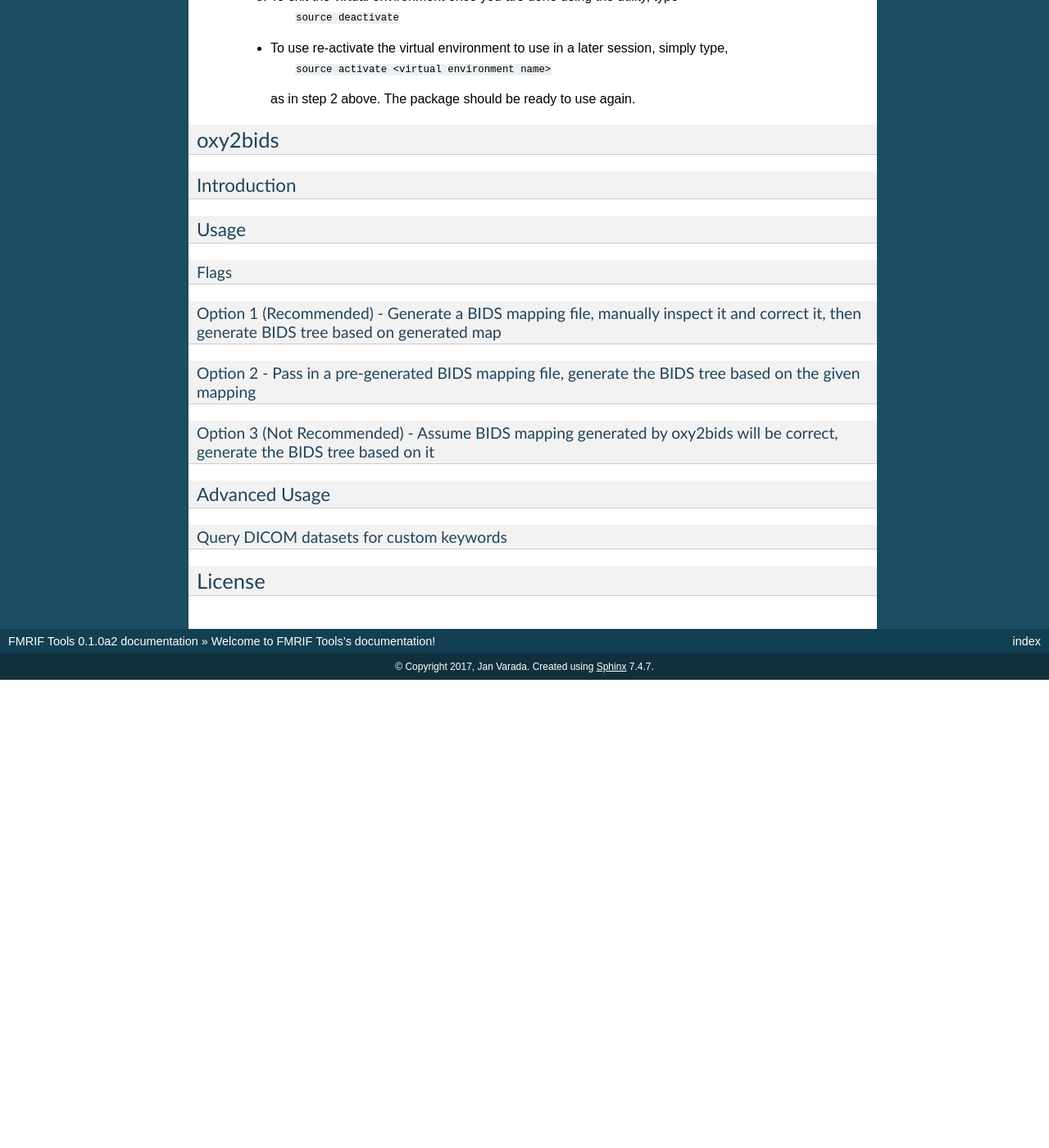
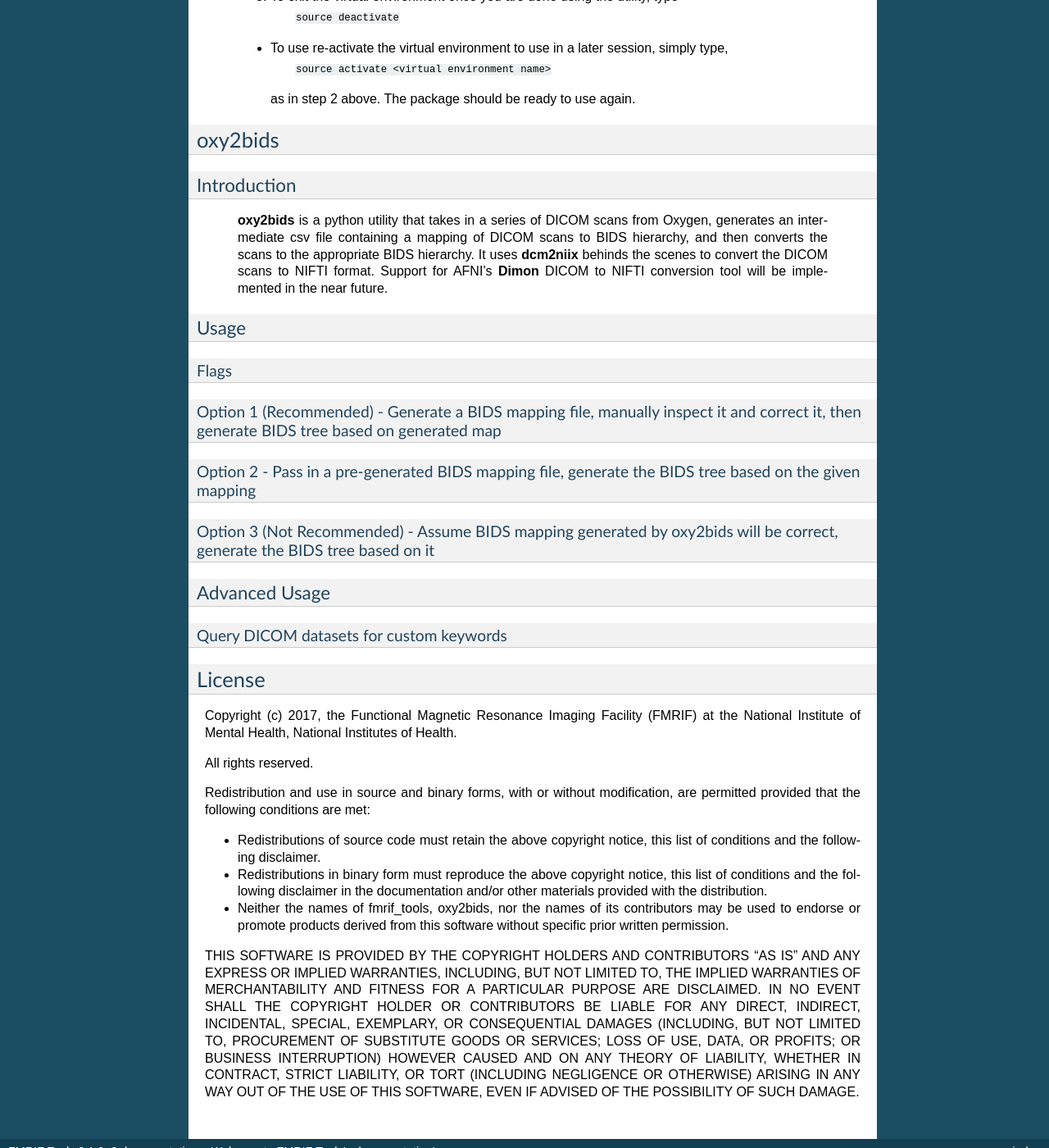
Before and after one commit to nih-fmrif/fmrif_tools, a Sphinx documentation site: the page built from docs/index.rst, in a window 1280 px wide and 1400 px high, scrolled down 1097 px. Shown: the whole window at 82% size. Built offline with Sphinx 7.4.7, drawn with Linux system fonts in a browser that asks for light colours; before the commit the page ends 1926 px from its top, so only the background shows below that.

Commit message:
updated license

```diff
--- a/docs/index.rst
+++ b/docs/index.rst
@@ -19,7 +19,7 @@
           directory structure
 
     For more information, or assistance, contact the lead developer at:
-        ``jan.varada -at- nih -dot- gov``.
+        ``jan.varada -at- nih -dot- gov``
 
     Please submit any bug reports or feature requests at `Report bugs or Feature Requests <https://github.com/nih-fmrif/fmrif_tools/issues>`_.
 
@@ -70,9 +70,16 @@
 Introduction
 ============
 
+    **oxy2bids** is a python utility that takes in a series of DICOM scans from Oxygen, generates an intermediate csv file
+    containing a mapping of DICOM scans to BIDS hierarchy, and then converts the scans to the appropriate BIDS hierarchy. It
+    uses **dcm2niix** behinds the scenes to convert the DICOM scans to NIFTI format. Support for AFNI's **Dimon** DICOM to NIFTI
+    conversion tool will be implemented in the near future.
+
 =====
 Usage
 =====
+
+
 
 -----
 Flags
@@ -104,3 +111,33 @@
 *******
 License
 *******
+
+Copyright (c) 2017, the Functional Magnetic Resonance Imaging Facility (FMRIF) at the National Institute of Mental Health,
+National Institutes of Health.
+
+All rights reserved.
+
+Redistribution and use in source and binary forms, with or without
+modification, are permitted provided that the following conditions are met:
+
+* Redistributions of source code must retain the above copyright notice, this
+  list of conditions and the following disclaimer.
+
+* Redistributions in binary form must reproduce the above copyright notice,
+  this list of conditions and the following disclaimer in the documentation
+  and/or other materials provided with the distribution.
+
+* Neither the names of fmrif_tools, oxy2bids, nor the names of its
+  contributors may be used to endorse or promote products derived from
+  this software without specific prior written permission.
+
+THIS SOFTWARE IS PROVIDED BY THE COPYRIGHT HOLDERS AND CONTRIBUTORS "AS IS"
+AND ANY EXPRESS OR IMPLIED WARRANTIES, INCLUDING, BUT NOT LIMITED TO, THE
+IMPLIED WARRANTIES OF MERCHANTABILITY AND FITNESS FOR A PARTICULAR PURPOSE ARE
+DISCLAIMED. IN NO EVENT SHALL THE COPYRIGHT HOLDER OR CONTRIBUTORS BE LIABLE
+FOR ANY DIRECT, INDIRECT, INCIDENTAL, SPECIAL, EXEMPLARY, OR CONSEQUENTIAL
+DAMAGES (INCLUDING, BUT NOT LIMITED TO, PROCUREMENT OF SUBSTITUTE GOODS OR
+SERVICES; LOSS OF USE, DATA, OR PROFITS; OR BUSINESS INTERRUPTION) HOWEVER
+CAUSED AND ON ANY THEORY OF LIABILITY, WHETHER IN CONTRACT, STRICT LIABILITY,
+OR TORT (INCLUDING NEGLIGENCE OR OTHERWISE) ARISING IN ANY WAY OUT OF THE USE
+OF THIS SOFTWARE, EVEN IF ADVISED OF THE POSSIBILITY OF SUCH DAMAGE.
--- a/oxy2bids/__about__.py
+++ b/oxy2bids/__about__.py
@@ -12,7 +12,7 @@
 __copyright__ = ('Copyright {}, Functional MRI Facility, National Institute of Mental Health, National Institutes of '
                  'Health'.format(date.today().year))
 __credits__ = 'Jan Varada'
-__license__ = 'TBD'
+__license__ = '3-clause BSD'
 __status__ = 'Prototype'
 __description__ = 'Tools to perform common task with data generated at the FMRIF facility at the NIH'
 __longdesc__ = ('This package contains tools to perform common tasks with the data generated at the Functional'
@@ -28,7 +28,7 @@
     'Development Status :: 3 - Alpha',
     'Intended Audience :: Science/Research',
     'Topic :: Scientific/Engineering :: Interface Engine/Protocol Translator',
-    # 'License :: OSI Approved :: BSD License',
+    'License :: OSI Approved :: BSD License',
     'Programming Language :: Python :: 3.5',
     'Programming Language :: Python :: 2.7',
 ]
```
Also changed, not shown: LICENSE.txt (added).
